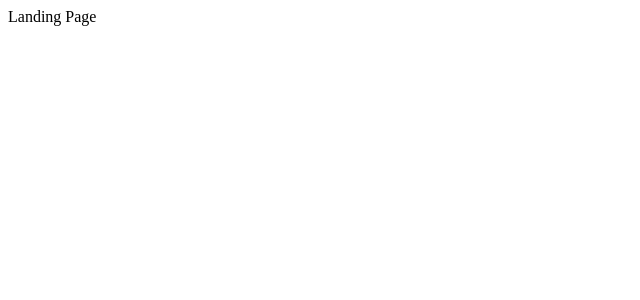
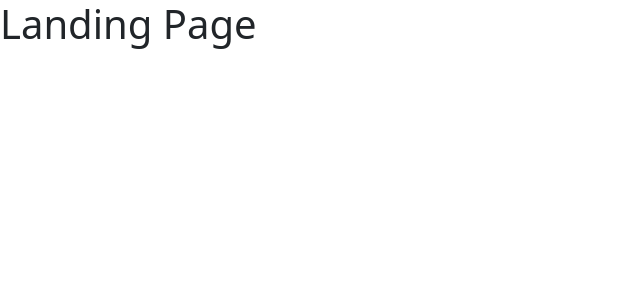
Before and after one commit to roblkdeboer/microservices-course, a Next.js app in the folder ticketing-app/client/: page / in a window 1280 px wide. Shown: the top 300 px of the page, without its empty margins (0-640 px from the left). Built offline with nearby package versions, Linux system fonts and the light colour scheme.

Commit message:
Add bootstrap to client

```diff
--- /dev/null
+++ b/ticketing-app/client/next.config.js
@@ -0,0 +1,7 @@
+module.exports = {
+  webpackDevMiddleware: (config) => {
+    //   Poll files every 300ms in the project directory to update
+    config.watchOptions.poll = 300;
+    return config;
+  },
+};
--- a/ticketing-app/client/package.json
+++ b/ticketing-app/client/package.json
@@ -10,6 +10,7 @@
   "author": "",
   "license": "ISC",
   "dependencies": {
+    "bootstrap": "^5.1.3",
     "next": "^12.0.8",
     "react": "^17.0.2",
     "react-dom": "^17.0.2"
--- /dev/null
+++ b/ticketing-app/client/pages/_app.js
@@ -0,0 +1,9 @@
+import 'bootstrap/dist/css/bootstrap.css';
+import React from 'react';
+
+// Defined our own custom app component with bootstrap
+const _app = ({ Component, pageProps }) => {
+  return <Component {...pageProps} />;
+};
+
+export default _app;
--- a/ticketing-app/client/pages/index.js
+++ b/ticketing-app/client/pages/index.js
@@ -1,7 +1,7 @@
 import React from 'react';
 
 const index = () => {
-  return <div>Landing Page</div>;
+  return <h1>Landing Page</h1>;
 };
 
 export default index;
```
Also changed, not shown: ticketing-app/client/pages/banana.js (added, +7 -0 lines).
